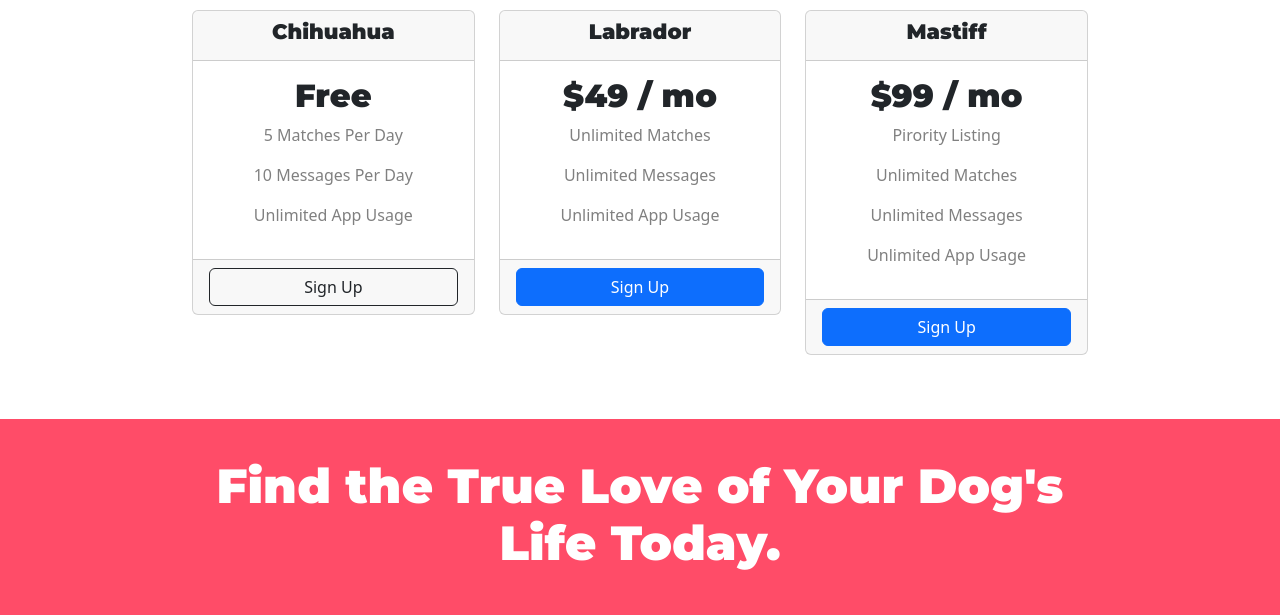
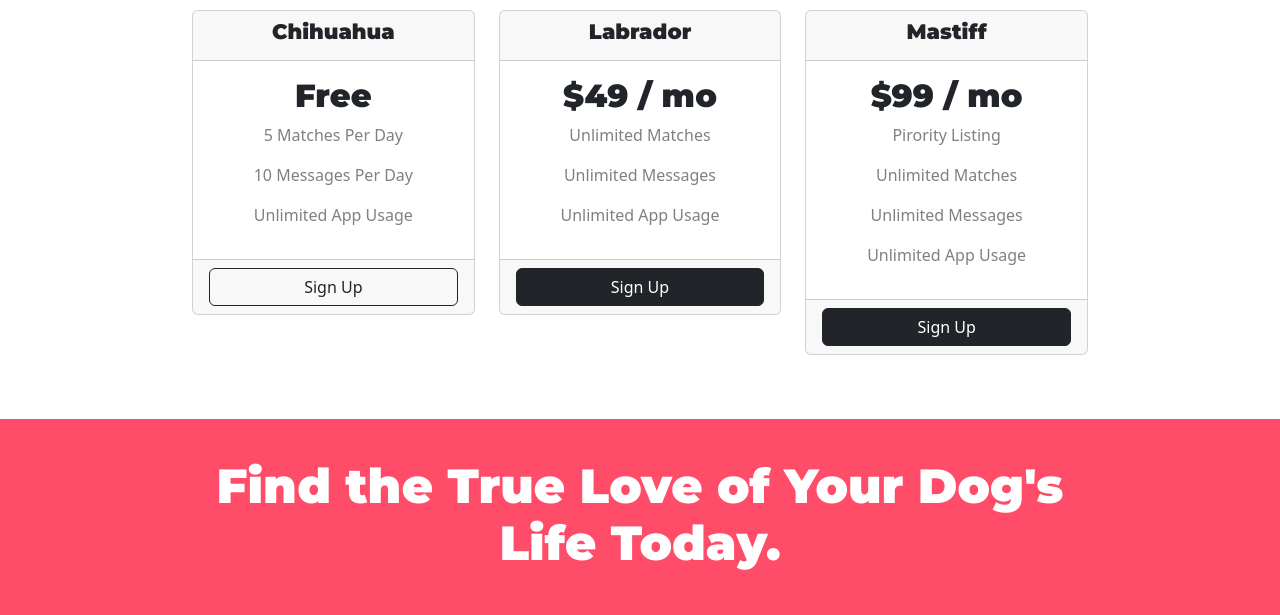
Before and after one commit to Upaji/tindog, a plain HTML site: page index.html in a window 1280 px wide. Shown: the part 1506-2121 px from the top of the page. Drawn offline with nearby package versions, Linux system fonts and the light colour scheme.

Commit message:
Updatetwo

```diff
--- a/index.html
+++ b/index.html
@@ -21,7 +21,7 @@
 
 <div class="container-fluid">
     <!-- Nav Bar -->
-    <nav class="navbar navbar-expand-lg navbar-dark">
+    <nav class="navbar navbar-expand-lg navbar-light">
         <a class="navbar-brand" href="#">tindog</a>
         <button class="navbar-toggler" type="button" data-bs-toggle="collapse" data-bs-target="#navbarNav" aria-controls="navbarNav" aria-expanded="false" aria-label="Toggle navigation">
           <span class="navbar-toggler-icon"></span>
@@ -172,7 +172,7 @@
     </div>
 
     <div class="card-footer d-grid gap-2">
-      <button  class="btn btn-primary" type="button">Sign Up</button>
+      <button  class="btn btn-dark" type="button">Sign Up</button>
     </div>
   </div>
   </div>
@@ -192,7 +192,7 @@
     </div>
 
     <div class="card-footer d-grid gap-2">
-      <button  class="btn btn-primary" type="button">Sign Up</button>
+      <button  class="btn btn-dark" type="button">Sign Up</button>
     </div>
 
   </div>
```
